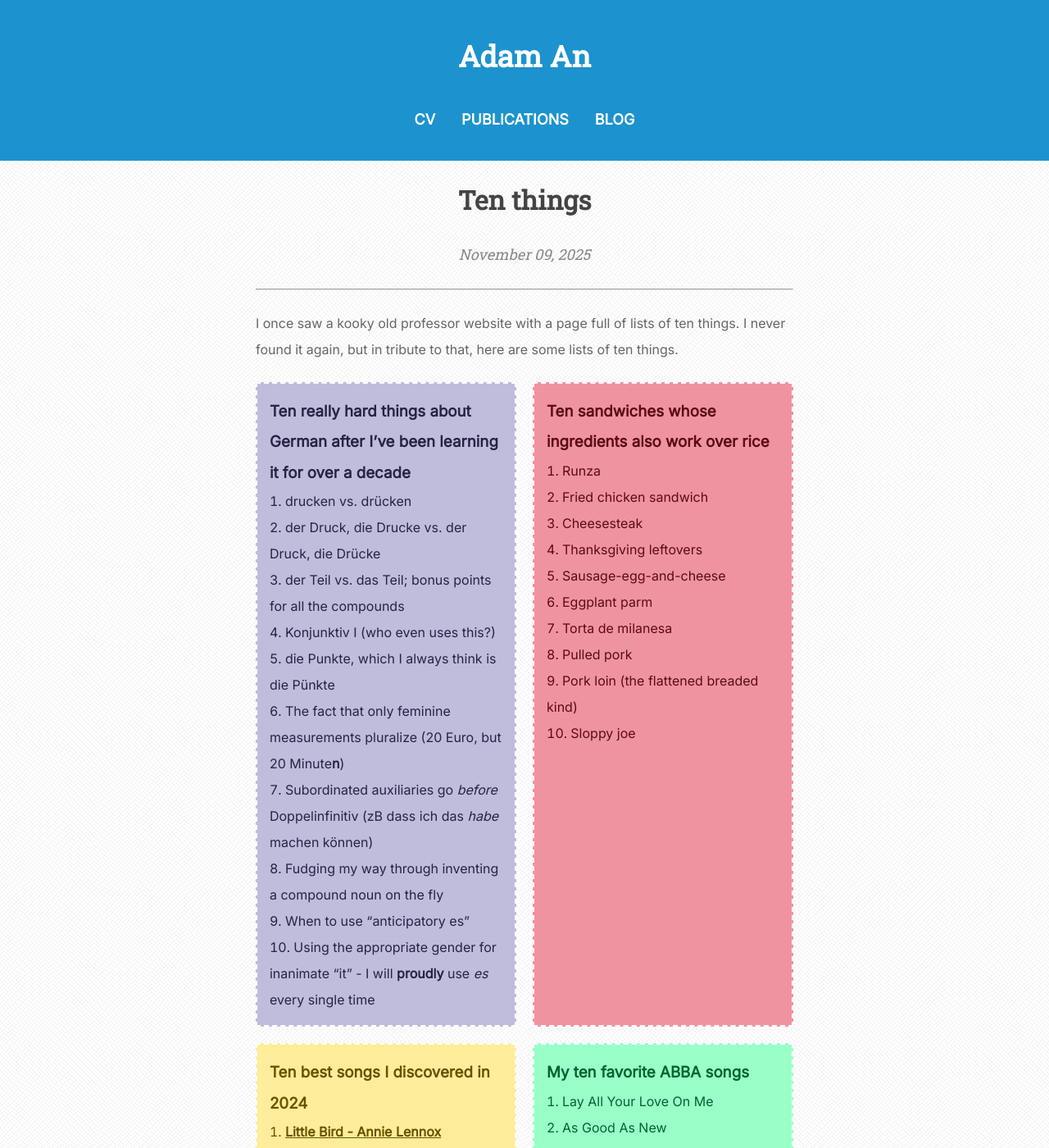
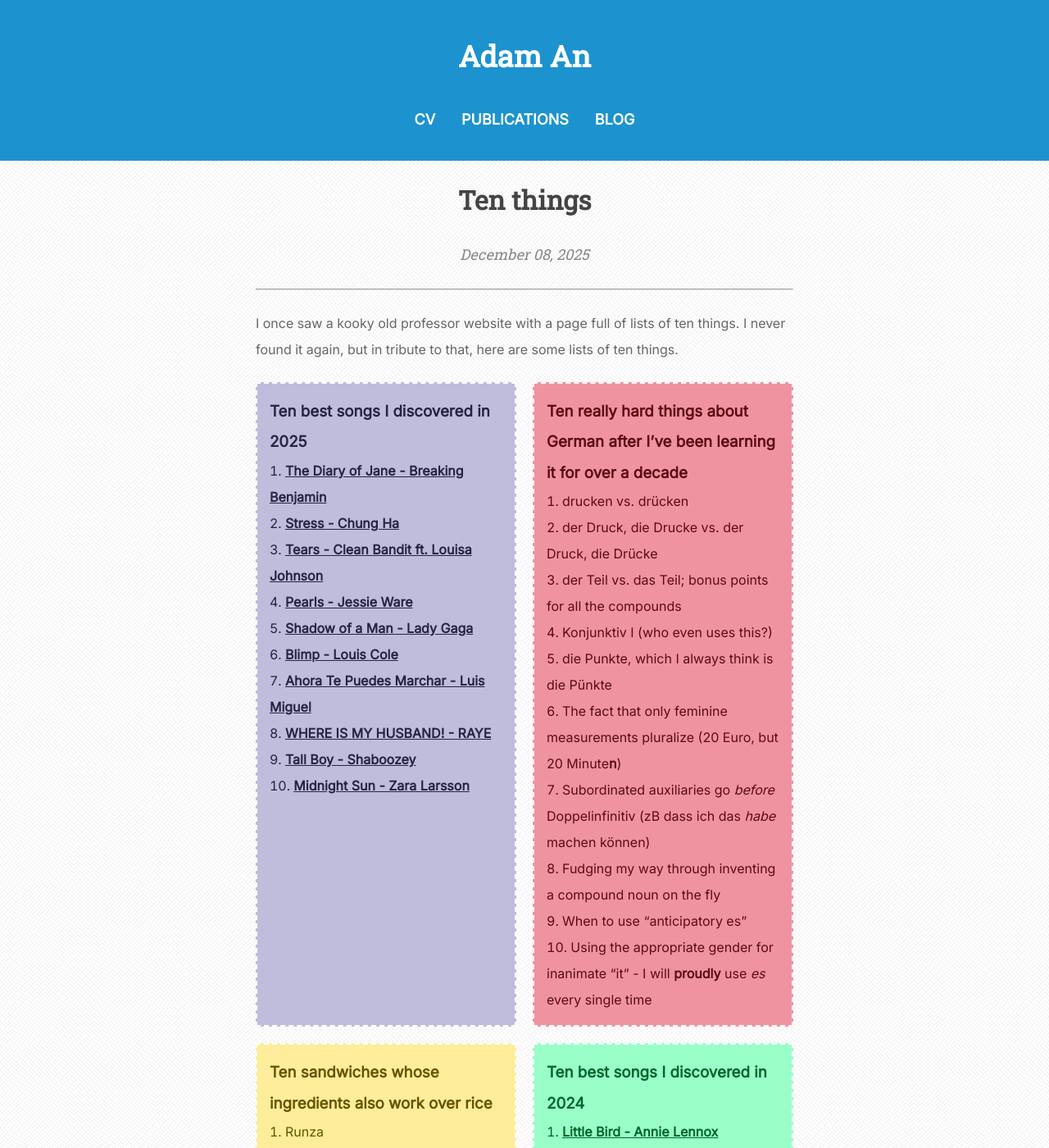
Before and after one commit to theycallmezeal/theycallmezeal.github.io, a Jekyll site: the page built from _posts/2025-12-08-ten-things.md, in a window 1280 px wide and 1400 px high. Shown: the whole window at 82% size. Built offline with Jekyll 4.4.1, drawn with Linux system fonts in a browser that asks for light colours.

Commit message:
Update and rename 2025-11-09-ten-things.md to 2025-12-08-ten-things.md

```diff
--- a/_posts/2025-11-09-ten-things.md
+++ b/_posts/2025-12-08-ten-things.md
@@ -9,6 +9,21 @@ categories:
 I once saw a kooky old professor website with a page full of lists of ten things. I never found it again, but in tribute to that, here are some lists of ten things.
 
 <section class="lists" markdown=1>
+
+<div markdown=1>
+### Ten best songs I discovered in 2025
+
+1. [The Diary of Jane - Breaking Benjamin](https://youtu.be/Ci_h4nJRga0)
+2. [Stress - Chung Ha](https://youtu.be/RZBuNkkIjPI)
+3. [Tears - Clean Bandit ft. Louisa Johnson](https://youtu.be/4KIyrVNVGuQ)
+4. [Pearls - Jessie Ware](https://youtu.be/MvB-iPmmIQw)
+5. [Shadow of a Man - Lady Gaga](https://youtu.be/LJEED4n1dP4)
+6. [Blimp - Louis Cole](https://youtu.be/8_xaSom3Lro)
+7. [Ahora Te Puedes Marchar - Luis Miguel](https://youtu.be/1bn3NkMUjrU)
+8. [WHERE IS MY HUSBAND! - RAYE](https://youtu.be/naFIxV_eW5o)
+9. [Tall Boy - Shaboozey](https://youtu.be/0uwfqxXxW9g)
+10. [Midnight Sun - Zara Larsson](https://youtu.be/WQ8T8aVBv0A)
+</div>
 
 <div markdown=1>
 ### Ten really hard things about German after I've been learning it for over a decade
```
